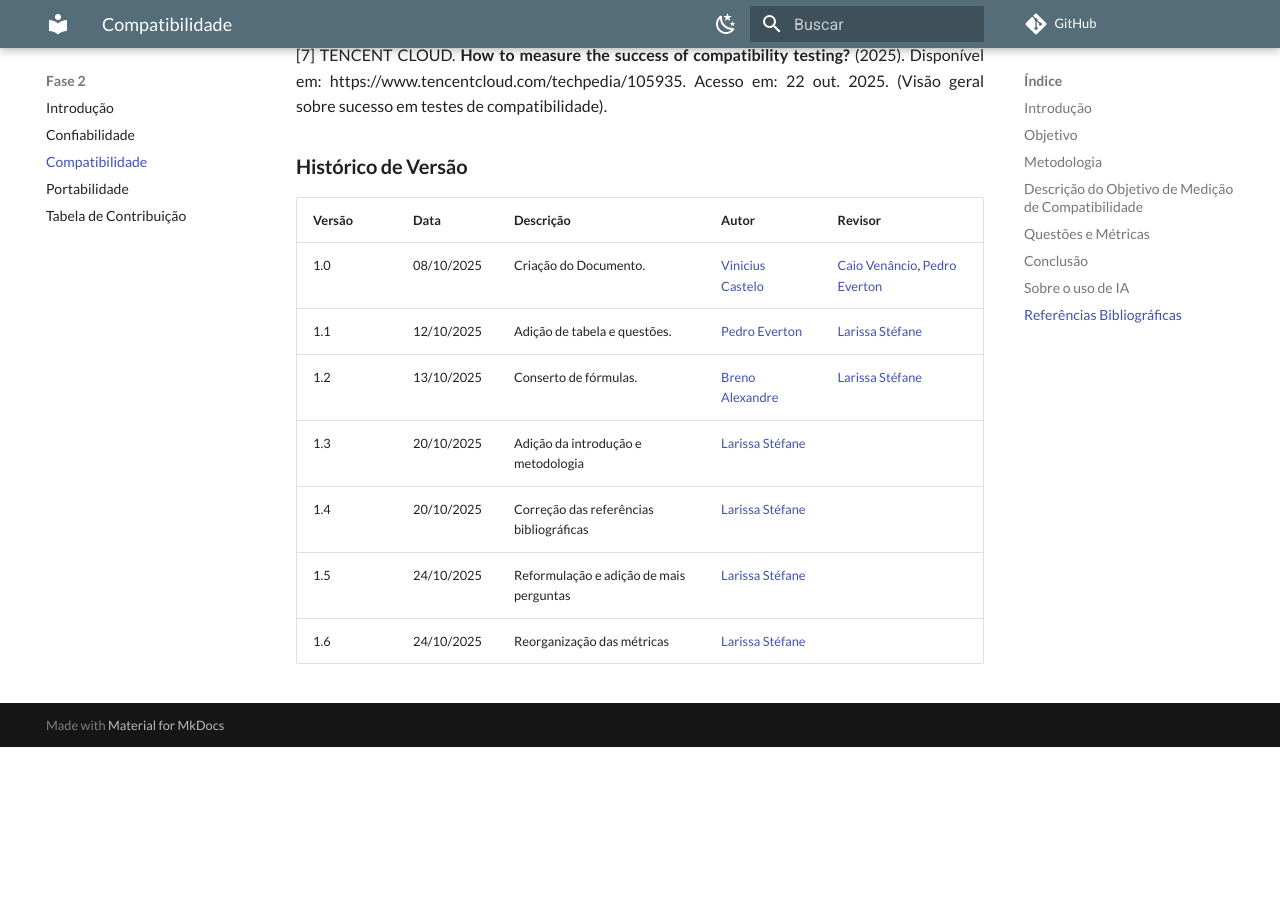
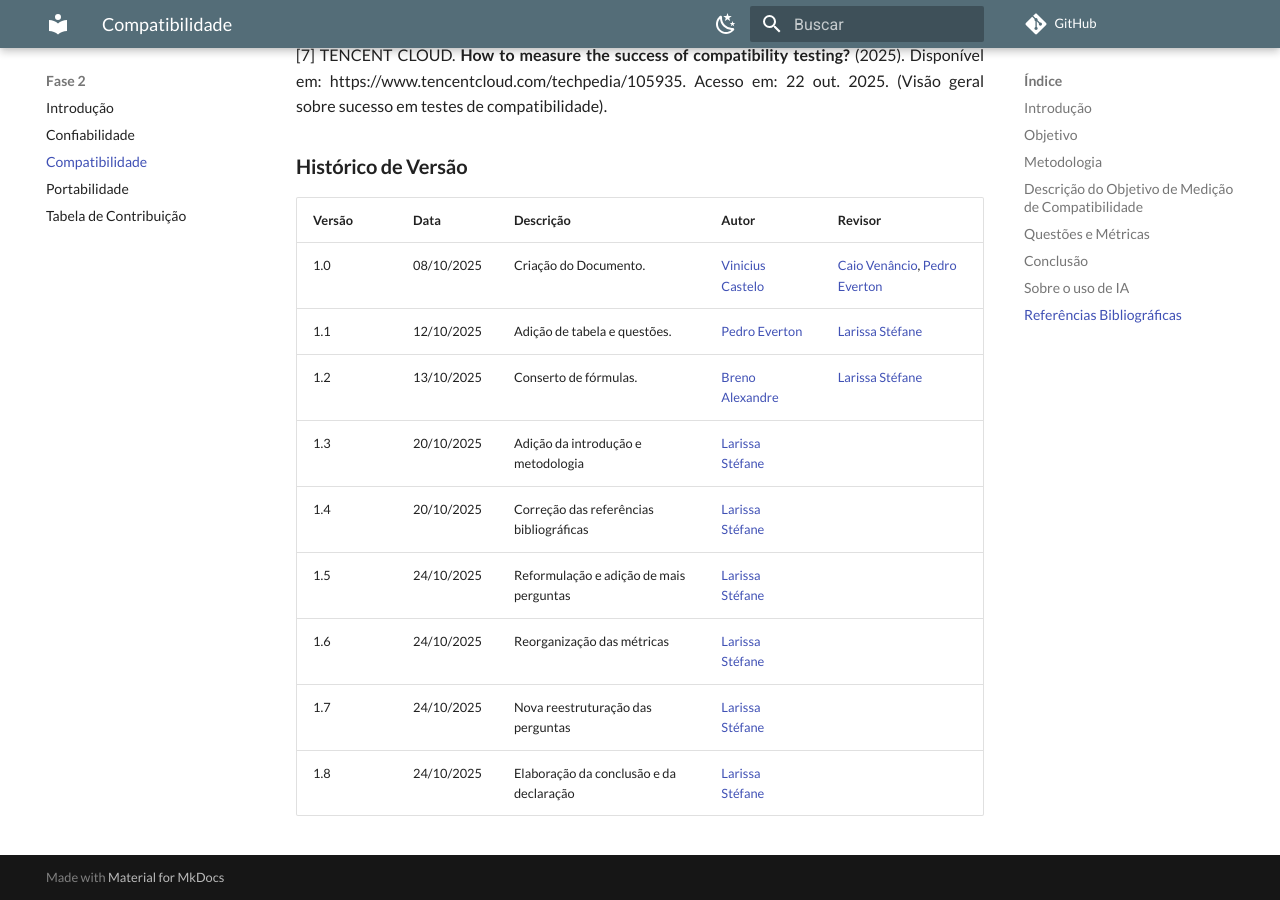
Before and after one commit to FCTE-Qualidade-de-Software-1/2025-2_T02_Karen_Jones, an MkDocs documentation site: the page built from docs/fase2/2-compatibilidade.md, in a window 1280 px wide and 900 px high, scrolled down 7197 px. Built offline with MkDocs 1.6.1 and Material for MkDocs 9.7.7, drawn with Linux system fonts in a browser that asks for light colours; comment, search, counter and statistics services are not loaded; before the commit the page ends 7944 px from its top, so only the background shows below that.

Commit message:
Update 2-compatibilidade.md

```diff
--- a/docs/fase2/2-compatibilidade.md
+++ b/docs/fase2/2-compatibilidade.md
@@ -234,3 +234,5 @@ Para a elaboração deste documento, a Inteligência Artificial foi utilizada co
 | 1.4   | 20/10/2025 | Correção das referências bibliográficas |  [Larissa Stéfane](https://github.com/SkywalkerSupreme) | |
 | 1.5   | 24/10/2025 | Reformulação e adição de mais perguntas |  [Larissa Stéfane](https://github.com/SkywalkerSupreme) | |
 | 1.6   | 24/10/2025 | Reorganização das métricas |  [Larissa Stéfane](https://github.com/SkywalkerSupreme) | |
+| 1.7   | 24/10/2025 | Nova reestruturação das perguntas |  [Larissa Stéfane](https://github.com/SkywalkerSupreme) | |
+| 1.8   | 24/10/2025 | Elaboração da conclusão e da declaração |  [Larissa Stéfane](https://github.com/SkywalkerSupreme) | |
```
